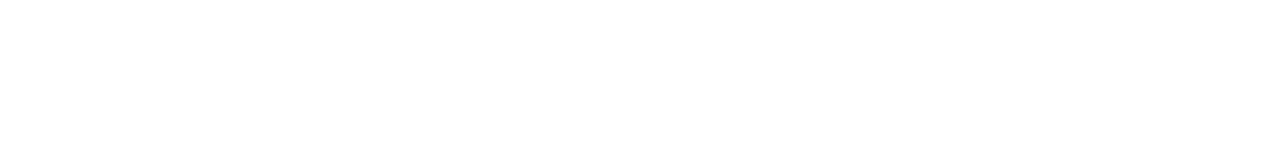
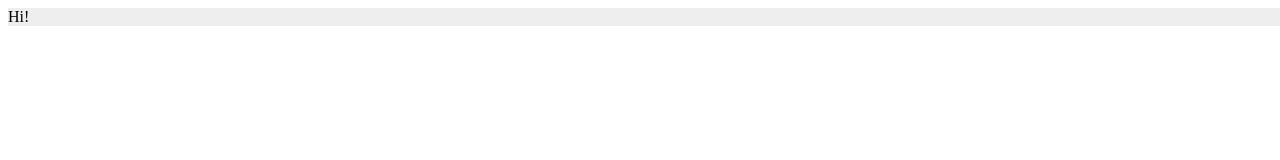
Before and after one commit to clqsrc/clqsrc.github.io, a website: page index.html in a window 1280 px wide. Drawn offline with Linux system fonts and the light colour scheme.

Commit message:
1 file modified

```diff
--- a/index.html
+++ b/index.html
@@ -13,8 +13,8 @@
 
 <body style="width:100%; height:100%;">
 
-    <div style="width:100%; height:100%;">
-
+    <div style="width:100%; height:100%; background-color:#eeeeee;">
+    Hi!
 
     </div>
 
```
